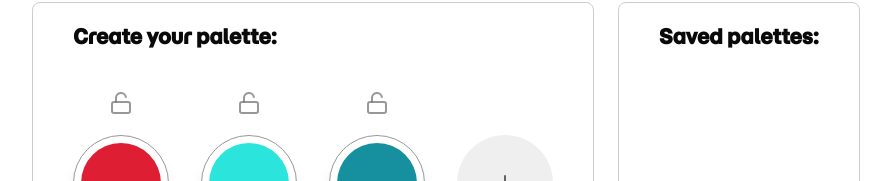
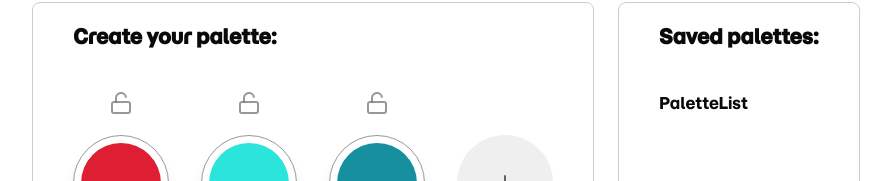
Before and after one commit to DanielG808/color-palette-creator, a Next.js app: page / in a window 1280 px wide. Shown: the part 215-396 px from the top of the page, without its empty margins (194-1085 px from the left). Built offline with nearby package versions, Linux system fonts and the light colour scheme.

Commit message:
loaded palette data from localStorage

```diff
--- /dev/null
+++ b/components/palette-list.tsx
@@ -0,0 +1,11 @@
+import { TPalette } from "@/lib/types/palette";
+
+type PaletteListProps = {
+  palettes: TPalette[];
+};
+
+export default function PaletteList({ palettes }: PaletteListProps) {
+  console.log("Palettes:", palettes);
+
+  return <div>PaletteList</div>;
+}
--- a/components/saved-palettes-container.tsx
+++ b/components/saved-palettes-container.tsx
@@ -1,9 +1,35 @@
 import H1 from "@/components/H1";
+import { TPalette } from "@/lib/types/palette";
+import { useEffect, useState } from "react";
+import { toast } from "sonner";
+import PaletteList from "./palette-list";
 
 export default function SavedPalettesContainer() {
+  const [palettes, setPalettes] = useState<TPalette[]>([]);
+
+  function getPalettes() {
+    try {
+      const stored = localStorage.getItem("palettes");
+      if (!stored) return [];
+
+      const parsed = JSON.parse(stored);
+      if (!Array.isArray(parsed)) return [];
+      return parsed;
+    } catch (error) {
+      toast.warning("Failed to retrieve saved palettes.");
+      console.warn("Failed to parse palettes from localStorage:", error);
+      return [];
+    }
+  }
+
+  useEffect(() => {
+    setPalettes(getPalettes);
+  }, []);
+
   return (
     <aside className="flex-1 flex flex-col border border-calm-3/75 px-10 py-5 rounded-md">
       <H1 className="text-xl mb-10">Saved palettes:</H1>
+      <PaletteList palettes={palettes} />
     </aside>
   );
 }
--- /dev/null
+++ b/lib/types/palette.ts
@@ -0,0 +1,6 @@
+import { TColorChip } from "./colorChip";
+
+export type TPalette = {
+  id: string;
+  colors: TColorChip[];
+};
```
